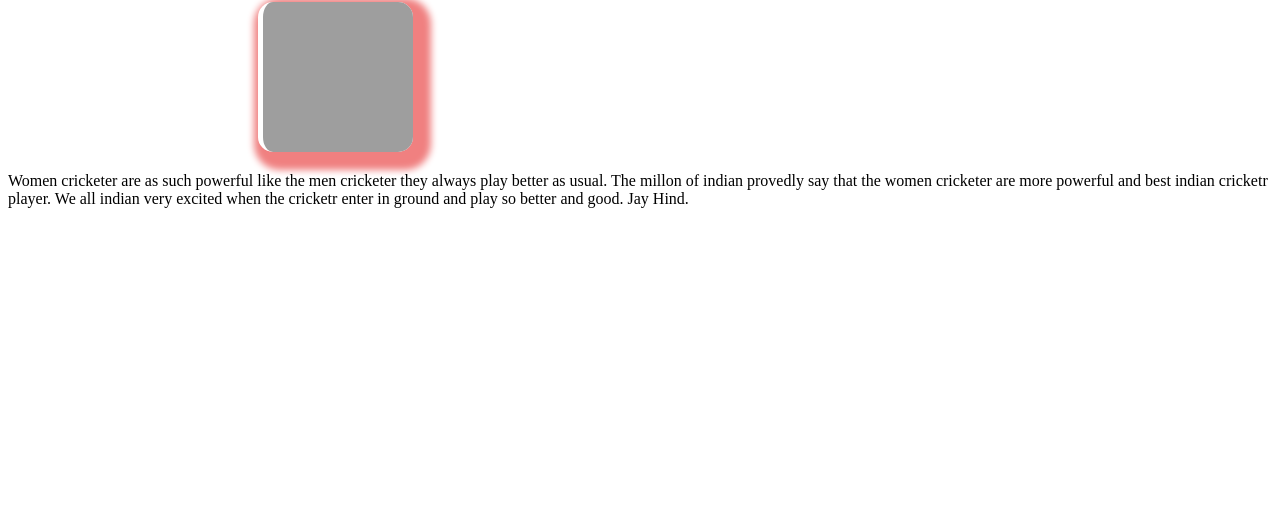
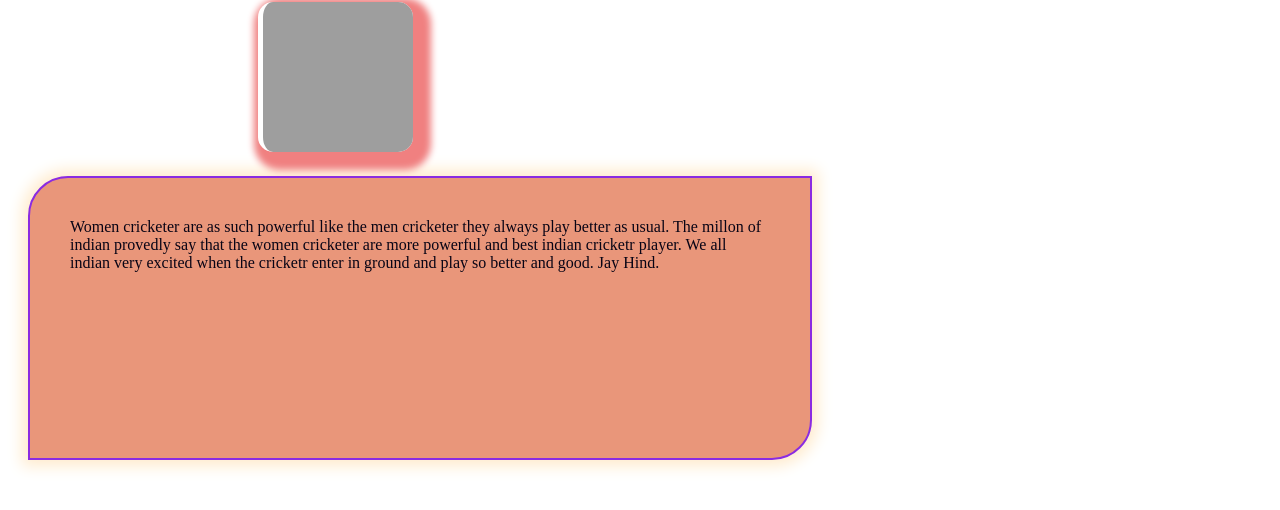
Before and after one commit to Mansi-Tanpure089/webpage, a plain HTML site: page index.html in a window 1280 px wide. Shown: the part 78-588 px from the top of the page. Drawn offline with Linux system fonts and the light colour scheme; grey boxes are pictures that could not be loaded.

Commit message:
class added for box

```diff
--- a/index.html
+++ b/index.html
@@ -23,6 +23,17 @@
 
 
     }
+    .box{
+        color:rgb(8, 4, 21);
+        background-color: darksalmon;
+        height:200px;
+        width:700px;
+        border:2px solid blueviolet;
+        margin:20px;
+        padding: 40px 40px;
+        box-shadow: 0 0 15px 6px blanchedalmond;
+        border-radius:40px 0 40px 0;
+    }
 
 
 
```
